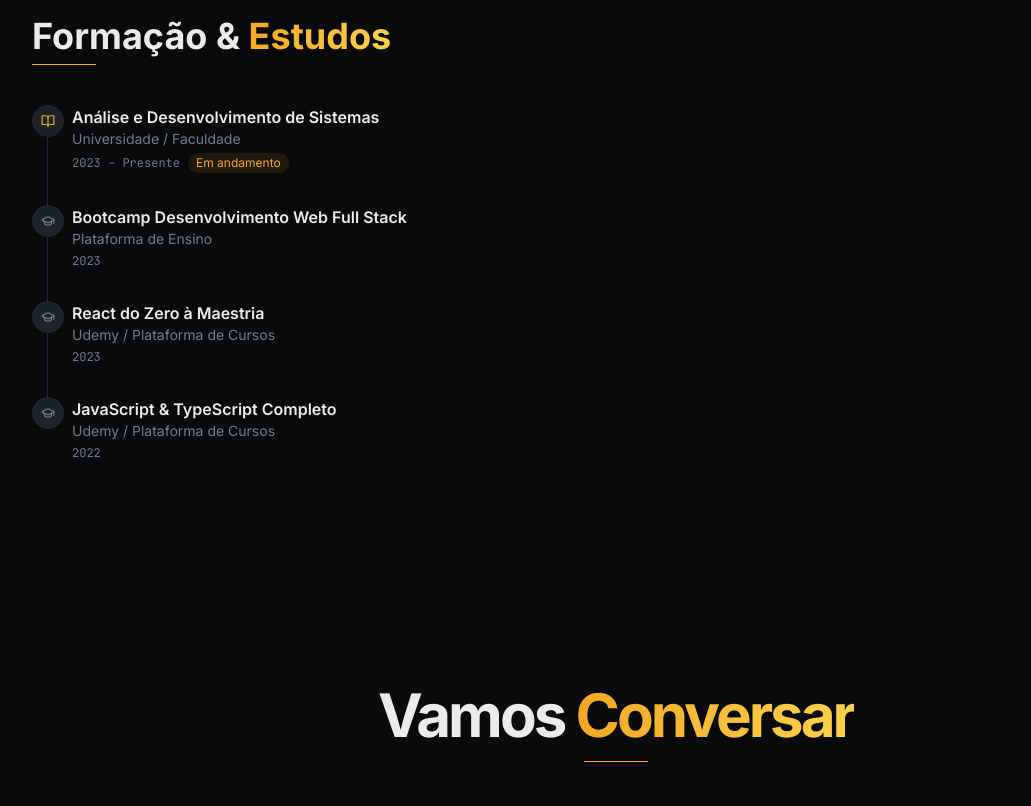
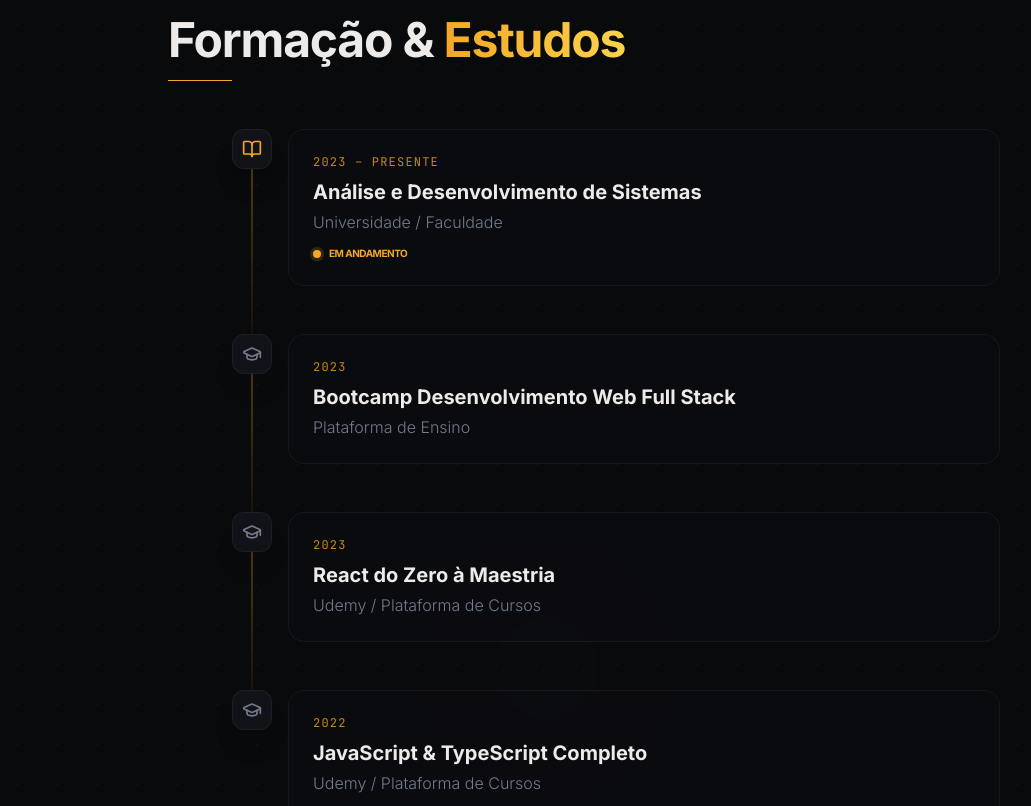
Before and after one commit to valmirpst/portfolio, a React (Vite) app: page / in a window 1280 px wide. Shown: the part 2440-3246 px from the top of the page, without its empty margins (24-1055 px from the left). Built offline with nearby package versions, Linux system fonts and the light colour scheme; the HTML template or start-up script is replaced by a standard one.

Commit message:
feat: enhance EducationSection with improved layout, animations, and updated styles

```diff
--- a/src/components/EducationSection.tsx
+++ b/src/components/EducationSection.tsx
@@ -1,7 +1,7 @@
 import { Separator } from "@/components/ui/separator";
-import { GraduationCap, BookOpen } from "lucide-react";
+import { fadeUp, staggerContainer } from "@/lib/animations";
 import { motion } from "framer-motion";
-import { fadeUp, staggerContainer } from "@/lib/animations";
+import { BookOpen, GraduationCap } from "lucide-react";
 
 interface Education {
   title: string;
@@ -41,49 +41,85 @@ const EducationSection = () => {
   return (
     <motion.section
       id="formacao"
-      className="section-spacing"
+      className="section-spacing relative overflow-hidden"
       variants={staggerContainer}
       initial="hidden"
       whileInView="visible"
       viewport={{ once: true, amount: 0.2 }}
     >
-      <div className="container mx-auto px-4">
-        <motion.h2 variants={fadeUp} className="text-3xl md:text-4xl font-bold mb-2">
+      {/* Background Decor */}
+      <div
+        className="absolute inset-0 z-0 opacity-[0.02] pointer-events-none"
+        style={{
+          backgroundImage: `radial-gradient(circle at 1px 1px, currentColor 1px, transparent 0)`,
+          backgroundSize: "40px 40px",
+        }}
+      />
+
+      <motion.div
+        className="absolute top-1/2 left-1/4 w-[500px] h-[500px] rounded-full pointer-events-none gradient-orb opacity-10"
+        animate={{
+          scale: [1, 1.1, 1],
+        }}
+        transition={{ duration: 15, repeat: Infinity, ease: "easeInOut" }}
+      />
+
+      <div className="container mx-auto px-4 relative z-10">
+        <div className="max-w-4xl mx-auto mb-12">
+          <motion.h2
+            variants={fadeUp}
+            className="text-4xl md:text-5xl font-bold mb-4 tracking-tight"
+          >
             Formação & <span className="text-gradient">Estudos</span>
           </motion.h2>
           <motion.div variants={fadeUp}>
-          <Separator className="w-16 bg-primary mb-10" />
+            <Separator className="w-16 bg-primary mb-12" />
           </motion.div>
+        </div>
 
-        <div className="max-w-2xl space-y-0">
+        <div className="max-w-3xl mx-auto space-y-0">
           {educationItems.map((item, i) => (
             <motion.div
               key={item.title}
               variants={fadeUp}
-              className="relative pl-10 pb-8 last:pb-0 group"
+              className="relative pl-12 pb-12 last:pb-0 group"
             >
               {i < educationItems.length - 1 && (
-                <div className="absolute left-[15px] top-8 w-px h-full bg-border" />
+                <div className="absolute left-[19px] top-10 w-[2px] h-full bg-gradient-to-b from-primary/30 to-transparent" />
               )}
+
               <motion.div
-                className="absolute left-0 top-0 w-8 h-8 rounded-full bg-secondary flex items-center justify-center border border-border group-hover:border-primary/50 transition-colors"
-                whileHover={{ scale: 1.15 }}
+                className="absolute left-0 top-0 w-10 h-10 rounded-xl bg-card border border-white/5 flex items-center justify-center group-hover:border-primary/50 group-hover:bg-primary/5 transition-all duration-500 shadow-xl"
+                whileHover={{ scale: 1.1, rotate: 5 }}
               >
                 {item.status === "em andamento" ? (
-                  <BookOpen className="h-3.5 w-3.5 text-primary" />
+                  <BookOpen className="h-5 w-5 text-primary" />
                 ) : (
-                  <GraduationCap className="h-3.5 w-3.5 text-muted-foreground" />
+                  <GraduationCap className="h-5 w-5 text-muted-foreground group-hover:text-primary transition-colors" />
                 )}
               </motion.div>
 
-              <h3 className="font-semibold text-foreground">{item.title}</h3>
-              <p className="text-sm text-muted-foreground">{item.institution}</p>
-              <div className="flex items-center gap-2 mt-1">
-                <span className="text-xs text-muted-foreground font-mono">{item.period}</span>
+              <div className="bg-card/30 backdrop-blur-sm border border-white/5 p-6 rounded-2xl group-hover:border-primary/10 transition-colors duration-500 ml-2">
+                <span className="text-xs text-primary/80 font-mono tracking-widest uppercase mb-2 block">
+                  {item.period}
+                </span>
+                <h3 className="text-xl font-bold text-foreground group-hover:text-primary transition-colors">
+                  {item.title}
+                </h3>
+                <p className="text-muted-foreground font-light mt-1">
+                  {item.institution}
+                </p>
+
                 {item.status === "em andamento" && (
-                  <span className="text-xs bg-primary/10 text-primary px-2 py-0.5 rounded-full">
+                  <div className="mt-3 flex items-center gap-2">
+                    <span className="relative flex h-2 w-2">
+                      <span className="animate-ping absolute inline-flex h-full w-full rounded-full bg-primary opacity-75"></span>
+                      <span className="relative inline-flex rounded-full h-2 w-2 bg-primary"></span>
+                    </span>
+                    <span className="text-[10px] uppercase tracking-tighter font-bold text-primary">
                       Em andamento
                     </span>
+                  </div>
                 )}
               </div>
             </motion.div>
```
Lines whose indentation alone changed are shown as unchanged.
